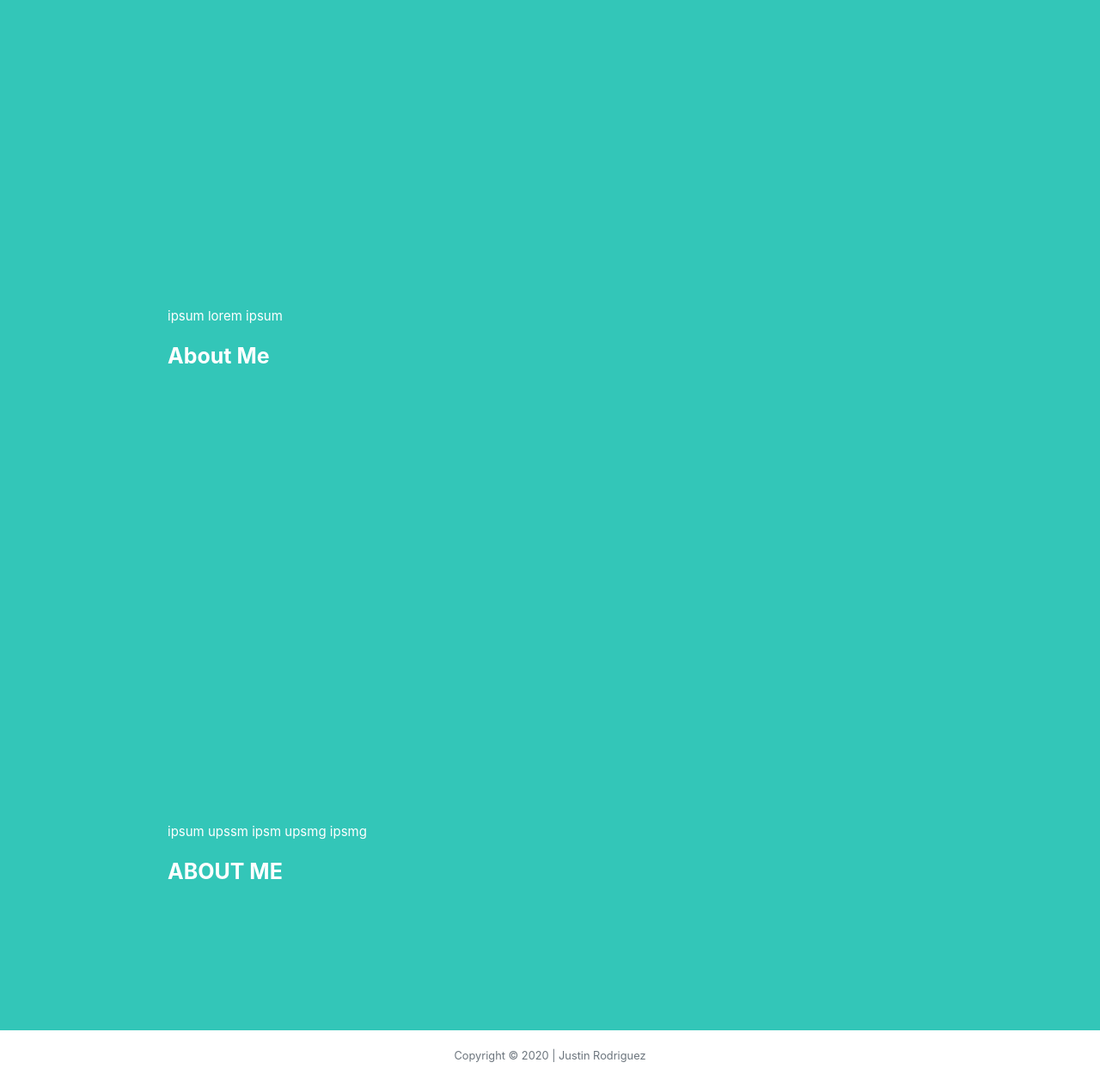
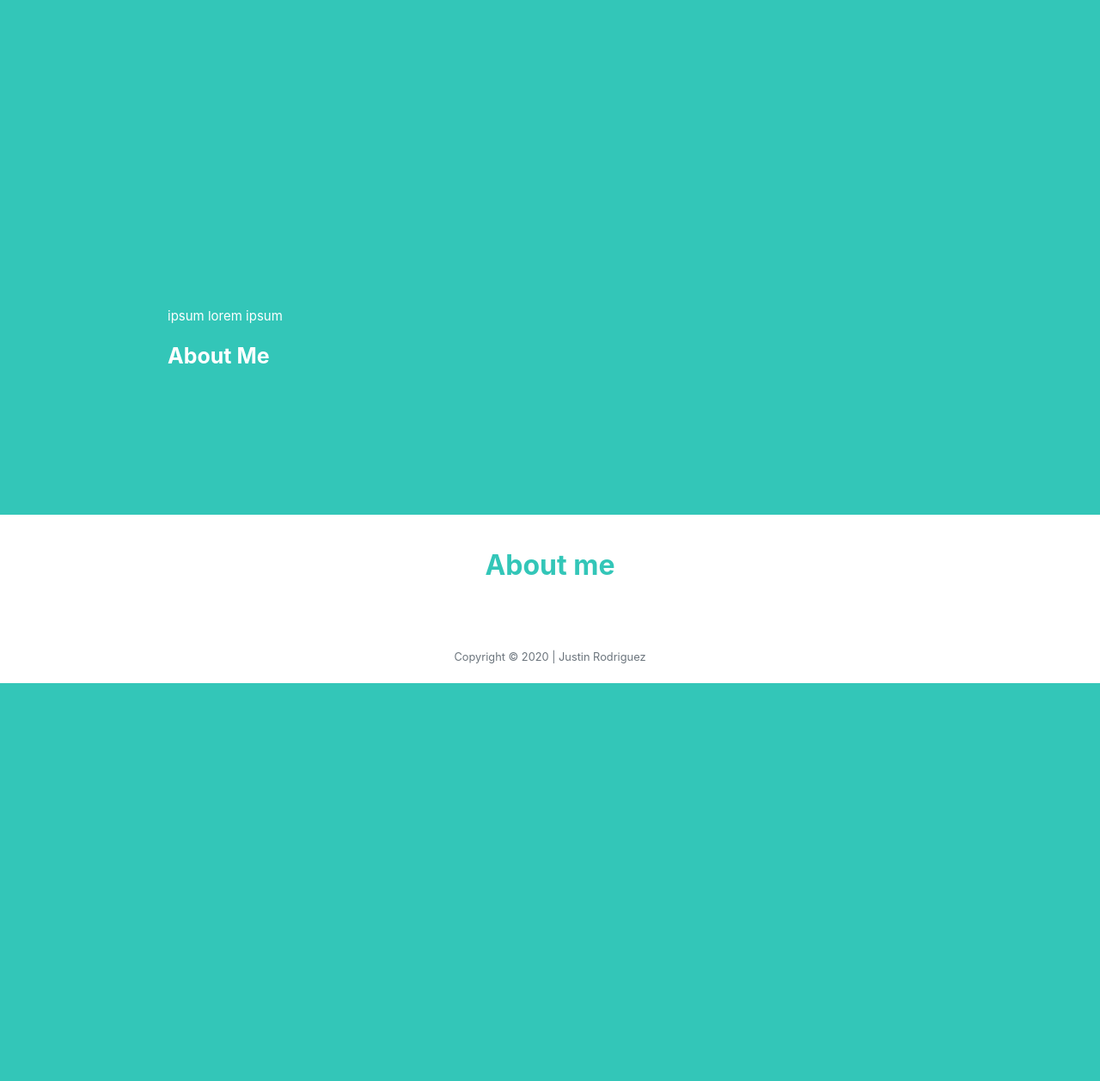
Before and after one commit to just331/personal-website, a Flask app: page /about in a window 1280 px wide. Shown: the part 77-1335 px from the top of the page at 86% size. After the commit the page ends 872 px from the top, so only its background shows below. Run offline with Flask 2, Linux system fonts and the light colour scheme; some libraries are stand-ins or nearby versions.

Commit message:
Fixing duplicate div in about page

```diff
--- a/templates/about.html
+++ b/templates/about.html
@@ -5,7 +5,7 @@
 {% endblock %}
 
 {% block main %}
-<!--    <section class="home-content">
+    <section class="home-content">
         <div class="row portfolio-row justify-content-center">
             <div class="col-md-offset-5">
                 <div class="text-center">
@@ -13,8 +13,8 @@
                 </div>
             </div>
         </div>
-    </section>-->
-    <main class="container p-0">
+    </section>
+<!--	<main class="container p-0">
 		<section class="title-color" id="about-title">
 			<div class="title-container">
 				<div class="row title-text">
@@ -32,6 +32,6 @@
 				</div>
 			</div>
 		</section>
-    </main>
+	</main>-->
 
 {% endblock %}
```
Also changed, not shown: README.md. Lines whose indentation alone changed are shown as unchanged.
